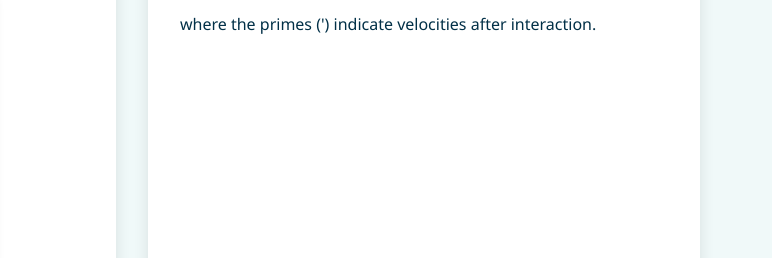
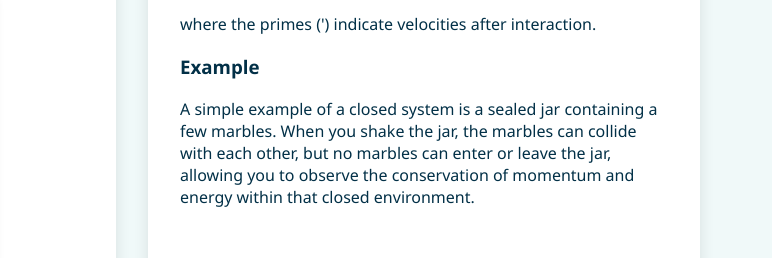
Before and after one commit to befugngr/MOMENTUM, a plain HTML site: page index.html in a window 1280 px wide. Shown: the part 389-647 px from the top of the page, 508-1280 px from the left. Drawn offline with Linux system fonts and the light colour scheme.

Commit message:
Update index.html

```diff
--- a/index.html
+++ b/index.html
@@ -1,3 +1,4 @@
+
 <!DOCTYPE html>
 <html lang="en">
   <head>
@@ -22,6 +23,7 @@
       a:hover {
         text-decoration: underline;
       }
+
 
       /* Navbar */
       nav {
@@ -62,6 +64,7 @@
         transform: scale(1.1);
       }
 
+
       /* Grid container */
       .container {
         max-width: 1200px;
@@ -71,6 +74,7 @@
         grid-template-columns: 1fr 1fr;
         gap: 2rem;
       }
+
 
       /* Section styling */
       section {
@@ -85,6 +89,7 @@
         box-shadow: 0 15px 25px rgba(0, 0, 0, 0.2);
       }
 
+
       /* Section headings */
       h2 {
         color: #007b8a;
@@ -92,6 +97,7 @@
         padding-bottom: 0.4rem;
         margin-bottom: 1rem;
       }
+
 
       /* Images */
       .momentum-image {
@@ -102,11 +108,13 @@
         display: block;
       }
 
+
       /* Lists */
       ul.collisions-list {
         padding-left: 1.2rem;
         list-style-type: square;
       }
+
 
       /* Interactive container */
       .interactive {
@@ -116,6 +124,7 @@
         margin-top: 1rem;
         box-shadow: inset 0 0 10px #a7d8de;
       }
+
 
       /* Embedded video/simulation */
       .video-wrapper {
@@ -148,6 +157,7 @@
         z-index: 999;
       }
 
+
       .expanded-card {
         background: white;
         padding: 2rem;
@@ -161,9 +171,11 @@
         position: relative;
       }
 
+
       .expanded-card h2 {
         border-bottom: 2px solid #00bcd4;
       }
+
 
       .expanded-close {
         position: absolute;
@@ -173,6 +185,7 @@
         cursor: pointer;
         color: #007b8a;
       }
+
 
       @keyframes fadeIn {
         from {
@@ -194,10 +207,12 @@
         border-left: 5px solid #00bcd4;
       }
 
+
       .impulse-equation .eq {
         font-size: 1.8rem;
         font-weight: bold;
       }
+
 
       .impulse-equation .label {
         font-size: 0.9rem;
@@ -205,11 +220,13 @@
         margin-top: 0.3rem;
       }
 
+
       .collision-type {
         margin-bottom: 2rem;
         padding-left: 1rem;
         border-left: 5px solid #00bcd4;
       }
+
 
       .collision-equation {
         font-size: 1.5rem;
@@ -217,11 +234,13 @@
         margin-bottom: 0.4rem;
       }
 
+
       .collision-equation .before {
         background-color: yellow;
         padding: 0.2rem 0.4rem;
         border-radius: 0.2rem;
       }
+
 
       .collision-equation .after {
         background-color: cyan;
@@ -237,12 +256,14 @@
         transition: 0.3s;
       }
 
+
       .collision-label {
         font-weight: bold;
         font-size: 1.2rem;
         margin-bottom: 0.8rem;
         color: #222;
       }
+
 
       .collision-row {
         display: flex;
@@ -251,6 +272,7 @@
         gap: 1.5rem;
         flex-wrap: wrap;
       }
+
 
       .collision-side {
         flex: 1;
@@ -263,17 +285,20 @@
         box-shadow: 2px 2px 6px rgba(0, 0, 0, 0.06);
       }
 
+
       .side-title {
         font-weight: bold;
         color: #666;
         margin-bottom: 0.4rem;
       }
 
+
       .collision-arrow {
         font-size: 2rem;
         color: #007acc;
         animation: bounceArrow 1.2s infinite ease-in-out;
       }
+
 
       @keyframes bounceArrow {
         0%,
@@ -297,6 +322,7 @@
         pointer-events: none;
       }
 
+
       @keyframes float {
         0% {
           transform: translateY(0);
@@ -310,6 +336,7 @@
         transform: translateY(30px);
         transition: opacity 0.6s ease-out, transform 0.6s ease-out;
       }
+
 
       .fade-in.visible {
         opacity: 1;
@@ -328,6 +355,7 @@
         <li><a href="#interactive">Interactive</a></li>
       </ul>
     </nav>
+
 
     <div class="container">
       <section id="momentum">
@@ -348,6 +376,7 @@
         />
       </section>
 
+
       <section id="conservation">
         <h2>Conservation of Momentum</h2>
         <p>
@@ -360,7 +389,12 @@
         </p>
         <p><strong>m₁v₁ + m₂v₂ = m₁v₁' + m₂v₂'</strong></p>
         <p>where the primes (') indicate velocities after interaction.</p>
+        <h3>Example</h3>
+
+        <p> A simple example of a closed system is a sealed jar containing a few marbles. When you shake the jar, the marbles can collide with each other, but no marbles can enter or leave the jar, allowing you to observe the conservation of momentum and energy within that closed environment.
+        </p>
       </section>
+
 
       <section id="collisions">
         <h2>Elastic, Inelastic & Explosive Collisions</h2>
@@ -370,6 +404,7 @@
             Both momentum and kinetic energy are conserved.<br />
             Example: Two billiard balls colliding and bouncing off each other.
           </p>
+
 
           <div class="collision-equation">
             <span class="before">KE<sub>before</sub> = KE<sub>after</sub></span>
@@ -434,6 +469,7 @@
           </div>
         </div>
 
+
         <!-- Inelastic -->
         <div class="collision-box">
           <div class="collision-label">Inelastic Collision</div>
@@ -450,6 +486,7 @@
           </div>
         </div>
 
+
         <!-- Explosive -->
         <div class="collision-box">
           <div class="collision-label">Explosive Collision</div>
@@ -465,6 +502,7 @@
             </div>
           </div>
         </div>
+
 
         <p><strong>Newton's Laws related to collisions:</strong></p>
         <ul>
@@ -483,6 +521,7 @@
         </ul>
       </section>
 
+
       <section id="impulse">
         <h2>Impulse-Momentum Theorem</h2>
         <p>
@@ -490,6 +529,7 @@
           momentum. It also equals the net force multiplied by the time the
           force acts, or mass times the change in velocity.
         </p>
+
 
         <div class="impulse-equation">
           <div class="eq">I</div>
@@ -500,6 +540,7 @@
           <div class="eq">=</div>
           <div class="eq">m × Δv</div>
 
+
           <div class="label">Impulse</div>
           <div class="label"></div>
           <div class="label">Change in momentum</div>
@@ -508,6 +549,7 @@
           <div class="label"></div>
           <div class="label">Mass × velocity change</div>
         </div>
+
 
         <p>You can rearrange this formula to isolate specific variables:</p>
         <ul>
@@ -521,11 +563,13 @@
           <li><strong>Δv = I / m</strong> → Find how much velocity changes</li>
         </ul>
 
+
         <p>
           The formula shows how increasing time (Δt), like using padding or
           airbags, reduces the force in a collision.
         </p>
       </section>
+
 
       <section id="interactive" class="interactive">
         <h2>Interactive Activity: Explore Collisions</h2>
@@ -587,6 +631,7 @@
     });
     elements.forEach((el) => observer.observe(el));
 
+
     // Make each section expandable
     const sections = document.querySelectorAll("section");
     sections.forEach((sec) => {
@@ -598,6 +643,7 @@
       });
     });
 
+
     function closeExpanded() {
       document.getElementById("overlay").style.display = "none";
     }
```
